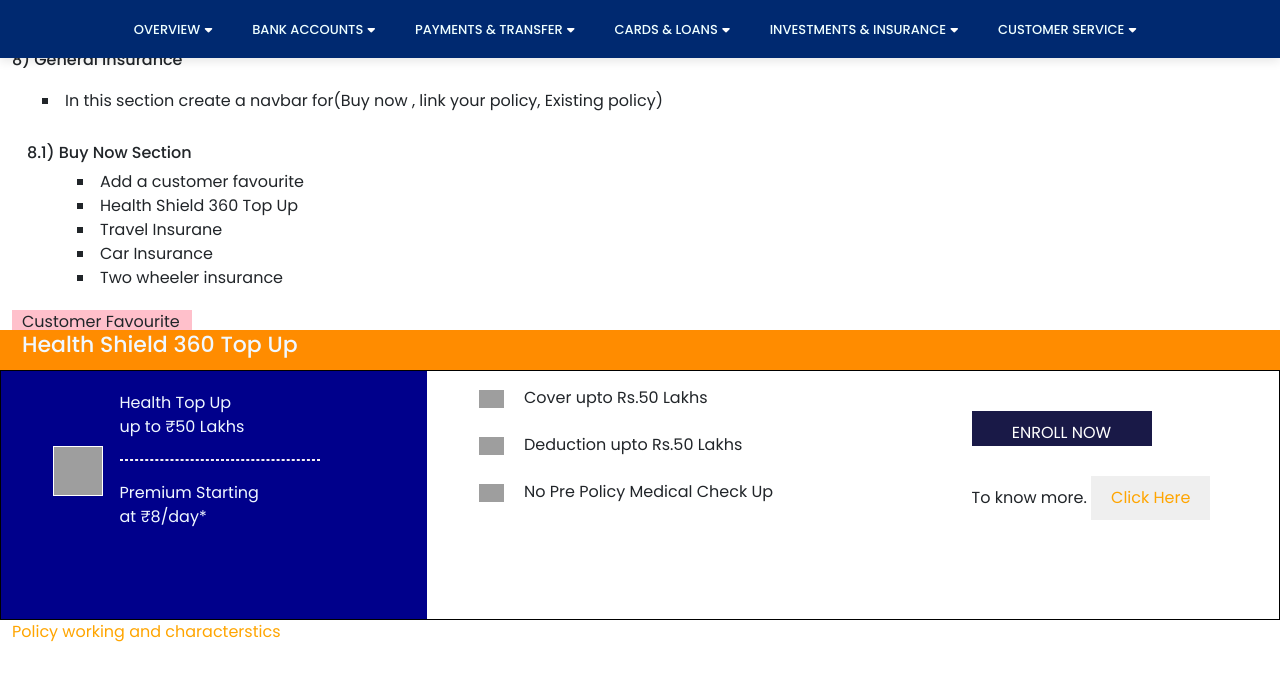
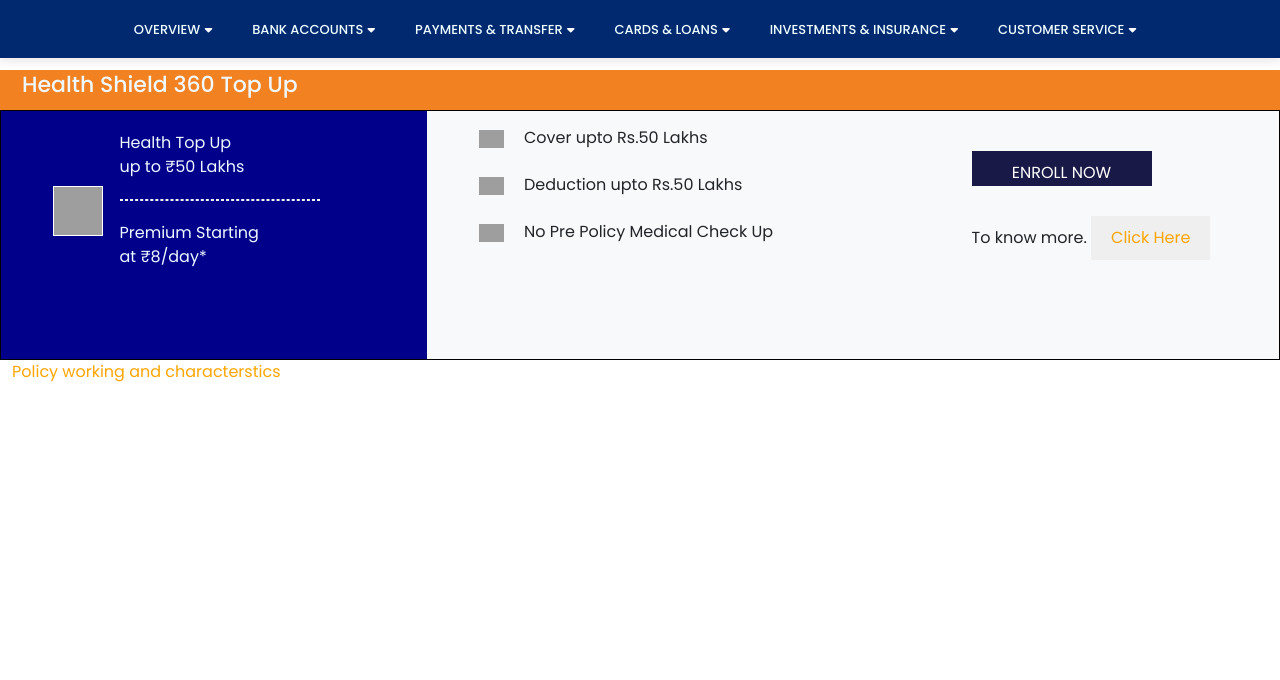
Before and after one commit to keshavram19/myProject, a React (Create React App) app: page /user/generalinsurnace in a window 1280 px wide. Shown: the top 680 px of the page. Built offline with nearby package versions, Linux system fonts and the light colour scheme; grey boxes are pictures that could not be loaded.

Commit message:
26/01/pavan

```diff
--- a/package.json
+++ b/package.json
@@ -10,7 +10,6 @@
     "@testing-library/user-event": "^13.5.0",
     "bootstrap": "^5.3.2",
     "node-modules": "^1.0.1",
-    "react": "^18.2.0",
     "react-bootstrap": "^2.10.0",
     "react-calendar": "^4.8.0",
     "react-datepicker": "^4.25.0",
--- a/src/components/User_portal/Netbanking/Fund_Transfer/FundTransfer.css
+++ b/src/components/User_portal/Netbanking/Fund_Transfer/FundTransfer.css
@@ -592,10 +592,25 @@
 
 
 }
+.buttons_managepay11{
+  margin-Right:'5px';
+  height: 38px;
+  margin-right: 5px;
+  width: 90px;
+  font-size: 14px;
+  background-color: rgb(247, 144, 10);
+  border-width: 0.5px;
+  color: rgb(241, 236, 236);
+  margin-top: 5px;
+  font-family: "poppins";
+  border: none;
+  align-items: center;
+
+
+}
 .manage_payee{
     background-color: rgb(230, 238, 238);
     font-family: "poppins";
-    height: 130px;
 }
 .content_managepay{
     width:500px ;
--- a/src/components/User_portal/Netbanking/Fund_Transfer/ManagePayees.js
+++ b/src/components/User_portal/Netbanking/Fund_Transfer/ManagePayees.js
@@ -23,7 +23,7 @@
                     <div className='manage_payee' >
                       <h6 className='headers_manage' style={{ padding: '10px',fontFamily:'poppins' }}>ICICI Bank Payee</h6>
                       <div  className='btn-text'>
-                        <div><button className='buttons_managepay'>ADD NOW</button></div>
+                        <div><button className='buttons_managepay11'>ADD NOW</button></div>
                         <p  className='content_managepay'>To transer funds to other accounts in ICICI Bank</p>
                       </div>
 
@@ -31,7 +31,7 @@
                     <div className='manage_payee' >
                       <h6  className='headers_manage' style={{ padding: '10px' ,fontFamily:'poppins'}}>Other Bank Payee</h6>
                       <div  className='btn-text'>
-                        <div><button className='buttons_managepay'>ADD NOW</button></div>
+                        <div><button className='buttons_managepay11'>ADD NOW</button></div>
                         <p  className='content_managepay'>To transer funds to  accounts of other banks using NEFT/RTGS/IMPS </p>
                       </div>
 
@@ -42,12 +42,14 @@
                 </div>
               </div>
               <div className='row mt-4'>
+                <div className='col-md-5'>
                 <div className='manage_payee' >
                   <h6  className='headers_manage' style={{ padding: '10px',fontFamily:'poppins' }}>ICICI Bank Virtual Payee</h6>
                   <div  className='btn-text' >
-                    <div><button className='buttons_managepay'>ADD NOW</button></div>
+                    <div><button className='buttons_managepay11'>ADD NOW</button></div>
                     <p  className='content_managepay'>To transer funds to  Virtual accounts in ICICI Bank (E-collections)
                     </p>
+                  </div>
                   </div>
                 </div>
               </div>
@@ -69,7 +71,6 @@
                     <p className='content_managepay'>You can view/confirm/delete all payees registered by you
                     </p>
                   </div>
-
                 </div>
               </div>
           </div>
--- a/src/components/User_portal/Netbanking/Investments/CancerCover.js
+++ b/src/components/User_portal/Netbanking/Investments/CancerCover.js
@@ -3,17 +3,8 @@
 import './investments.css'
 const CancerCover = () =>   {
   return (
-    <div className='container-fluid'>
-      <div className='row'>
-        <div className='col-md-12'>
-          <h5 style={{marginBottom:'20px'}}>
-           7.Cancer Cover
-          </h5>
-          <li className='cancer_coverlist'>Add a title cover for cancer ailments up to 50 lakhs</li>
-          <li className='cancer_coverlist'>Add Highlights of the product.</li>
-          <li className='cancer_coverlist'>And advantages of buying this plan online and <span>buy now button</span></li>
-        </div>
-        <div className='container-fluid' >
+    <div className='container-fluid' style={{marginTop:'70px'}}>
+        <div className='container-fluid' style={{marginTop:'70px'}} >
          <div className='row'>
          <div className='cover_page1'>
          <div><i class="fa-solid fa-heart-pulse" style={{color:'white'}}></i></div>
@@ -23,14 +14,14 @@
           </div>
           <div className='container-fluid'>
             <div className='row' style={{ border:'1px solid black'}}>
-              <div className='col-md-6'style={{backgroundColor:"white",paddingLeft:'40px'}}>
+              <div className='col-md-6'style={{backgroundColor:"#f8f9fa",paddingLeft:'40px'}}>
                 <h5 className='hospital_covercancer1'>HIGHLIGHTS OF THE PRODUCT</h5>
                 <li className='hospital_covercancer2'>Upfront payment cover amount before <br style={{paddingLeft:'20px'}}></br>hospitalization</li>
                 <li className='hospital_covercancer2'>No restriction of Network Hospitals</li>
                 <li className='hospital_covercancer2'>Lumpsum payout upto $ 50 lakhs </li>
                 <h6 className='hospital_covercancer25'>Download Brochure</h6>
               </div>
-              <div className='col-md-5'>
+              <div className='col-md-5' style={{backgroundColor:'#f8f9fa'}}>
               <div className='hospital_covercancer99'>
                <div>
                <h5 className='hospital_covercancer1'>Advantages of buying this plan online</h5>
@@ -88,7 +79,6 @@
 
       </div>
 
-    </div>
 
   )
 }
--- a/src/components/User_portal/Netbanking/Investments/GeneralInsurnace.js
+++ b/src/components/User_portal/Netbanking/Investments/GeneralInsurnace.js
@@ -3,24 +3,9 @@
 
 function GeneralInsurance() {
   return (
-    <div className='container-fluid'>
-      <div className='general_insurance1'>
-        <h6>8) General Insurance</h6>
-        <li className='general_list1'>In this section create a navbar for(Buy now , link your policy, Existing policy) </li>
-      </div>
-      <div className='general_insurance2'>
-        <h6>8.1) Buy Now Section</h6>
-        <li className='general_list2'>Add a customer favourite </li>
-        <li className='general_list2'>Health Shield 360 Top Up </li>
-        <li className='general_list2'>Travel Insurane</li>
-        <li className='general_list2'>Car Insurance </li>
-        <li className='general_list2'> Two wheeler insurance</li>
-      </div>
-      <div className='general_insurance3'>
-        <p>Customer Favourite</p>
-      </div>
+    <div className='container-fluid' style={{marginTop:'70px'}}>
       <div className='row'>
-        <div className='col-md-12'style={{backgroundColor:'darkorange',fontWeight:'200',height:'40px'}}>
+        <div className='col-md-12'style={{backgroundColor:'#f18121',fontWeight:'200',height:'40px'}}>
         <h6 className='general_insurance4'>Health Shield 360 Top Up</h6>
       </div>
       </div>
@@ -37,7 +22,7 @@
                 <div>at ₹8/day*</div>
       </div>
       </div>
-      <div className='col-md-5'>
+      <div className='col-md-5' style={{backgroundColor:'#f8f9fa'}}>
       <div className='general_insurance6'>
       <div>
                   {" "}
@@ -72,7 +57,7 @@
       </div>
       </div>
 
-      <div className='col-md-3'>
+      <div className='col-md-3' style={{backgroundColor:'#f8f9fa'}}>
       <div className='general_insurance7'>
       <button className="enroll_name_generalinsurance">ENROLL NOW</button>
                 <div className="label_gi">
```
